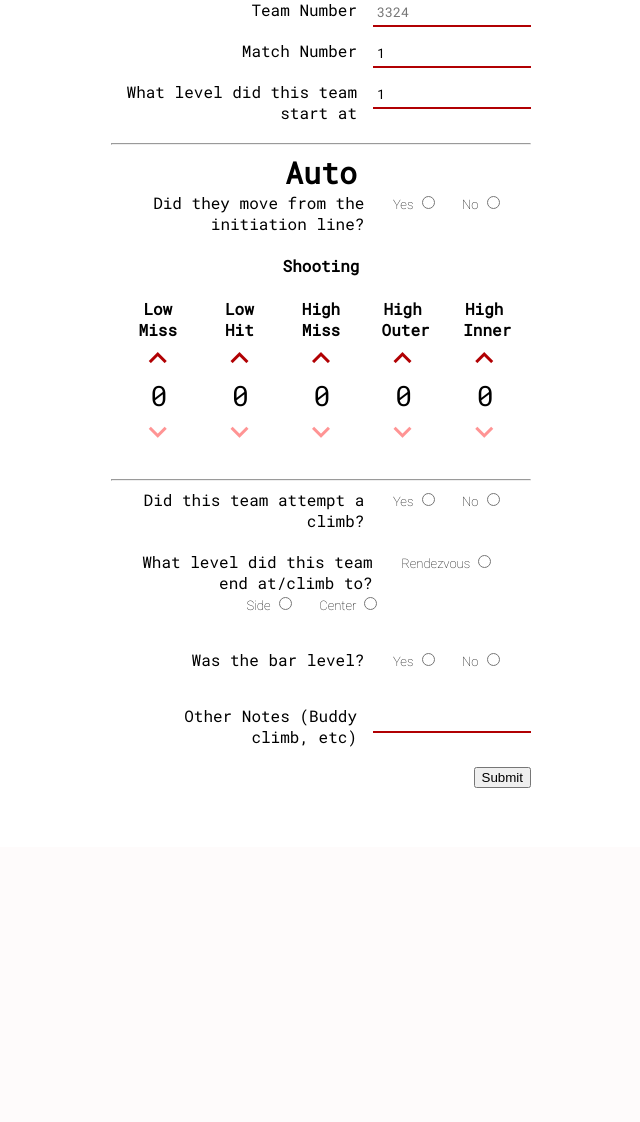
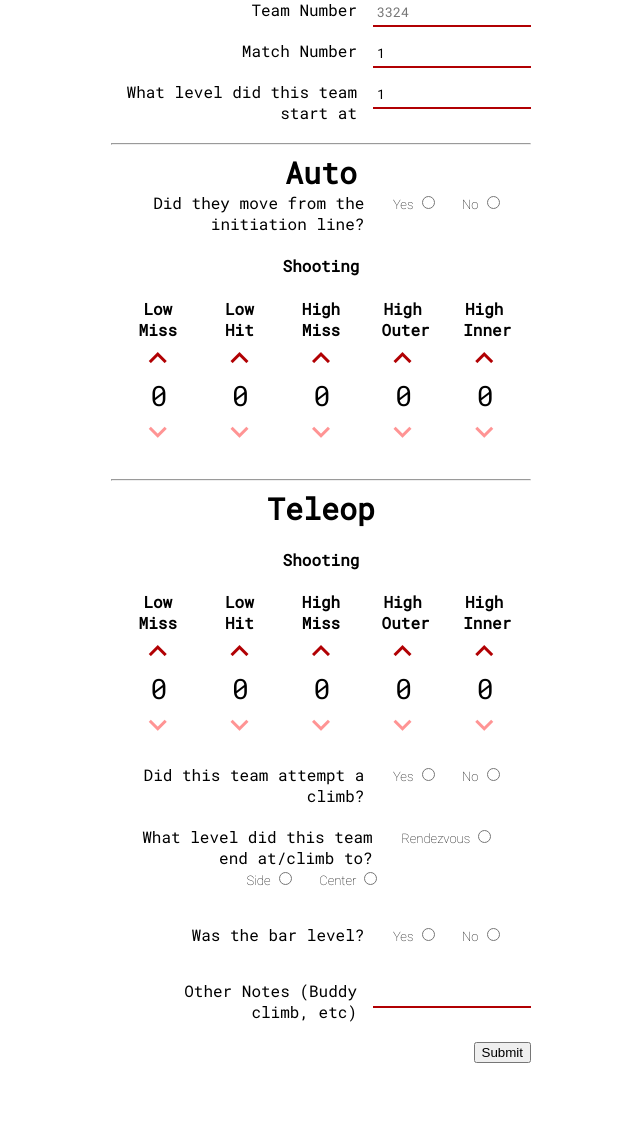
Before and after one commit to frc3324/3324-Scouting, a Flask app: page /form?type=match in a window 1280 px wide. Shown: the part 99-1221 px from the top of the page, without its empty margins (319-959 px from the left). Before the commit the page ends 887 px from the top, so only its background shows below. Run offline with Flask 2, Linux system fonts and the light colour scheme; parts of the project's set-up code (start-up, migrations or seed data) failed here and were passed over.

Commit message:
Teleop pt1
FIRST iteration of teleop

```diff
--- a/templates/forms/match_scouting.html
+++ b/templates/forms/match_scouting.html
@@ -76,6 +76,44 @@
           </div>
         </div>
         <hr>
+        <h2>Teleop</h2>
+        <h4>Shooting</h4>
+        <div class="scoringQuestions">
+          <div>
+            <h4>Low Miss</h4>
+            <button type="button" class="icon upButton" onclick="increase(this)">&#xe316;</button>
+            <input name="low_miss" class="scoringNumber" value="0" min="0" readonly="readonly" type="number">
+            <button type="button" disabled class="icon downButton" onclick="decrease(this)">&#xe313;</button>
+          </div>
+
+	        <div>
+            <h4>Low Hit</h4>
+            <button type="button" class="icon upButton" onclick="increase(this)">&#xe316;</button>
+            <input name="low_hit" class="scoringNumber" value="0" min="0" readonly="readonly" type="number">
+            <button type="button" disabled class="icon downButton" onclick="decrease(this)">&#xe313;</button>
+          </div>
+
+          <div>
+            <h4>High Miss</h4>
+            <button type="button" class="icon upButton" onclick="increase(this)">&#xe316;</button>
+            <input name="cargo_mid" class="scoringNumber" value="0" min="0" readonly="readonly" type="number">
+            <button type="button" disabled class="icon downButton" onclick="decrease(this)">&#xe313;</button>
+          </div>
+
+	        <div>
+            <h4>High Outer</h4>
+            <button type="button" class="icon upButton" onclick="increase(this)">&#xe316;</button>
+            <input name="cargo_mid" class="scoringNumber" value="0" min="0" readonly="readonly" type="number">
+            <button type="button" disabled class="icon downButton" onclick="decrease(this)">&#xe313;</button>
+          </div>
+
+          <div>
+            <h4>High Inner</h4>
+            <button type="button" class="icon upButton" onclick="increase(this)">&#xe316;</button>
+            <input name="cargo_high" class="scoringNumber" value="0" min="0" readonly="readonly" type="number">
+            <button type="button" disabled class="icon downButton" onclick="decrease(this)">&#xe313;</button>
+          </div>
+        </div>
 
         <div>
           <label for="ending_level">Did this team attempt a climb?</label>
```
